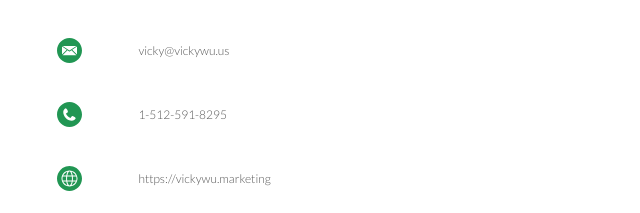
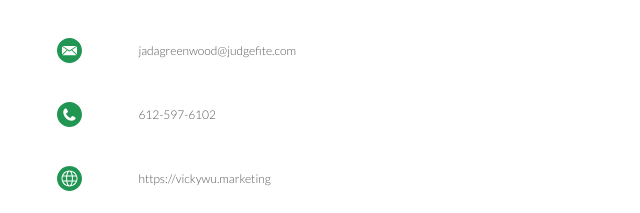
Before and after one commit to vickywu55/Jada-Greenwood, a plain HTML site: page index.html in a window 1280 px wide. Shown: the part 342-555 px from the top of the page, 0-640 px from the left. Drawn offline with Linux system fonts and the light colour scheme; a web font is replaced by a local one.

Commit message:
Update index.html

```diff
--- a/index.html
+++ b/index.html
@@ -30,21 +30,21 @@
 					<p class="text-title-company">CENTURY 21 Judge Fite</p>
 				</div>
 				<div class="col">
-					<img src="assets/VWM horizontal 300px transparent.png" alt="Company Logo">
+					<img src="assets/c21jf logo.jpg" alt="Company Logo">
 				</div>
 			</div>
 		</div>
 	</section>
 
 	<section class="bg-color-white secondary-info">
-		<a href="mailto:vicky@vickywu.us">
+		<a href="mailto:jadagreenwood@judgefite.com">
 			<div class="container">
 				<div class="row detail">
 					<div class="col">
 						<img src="assets/icon-email.svg" alt="Email Icon"">
 					</div>
 					<div class="col is-8">
-						<p class="text-detail">vicky@vickywu.us</p>
+						<p class="text-detail">jadagreenwood@judgefite.com</p>
 					</div>
 					<div class="col">
 						<img src="assets/right-arrow.svg" alt="Right Arrow" height="50%" width="40%">
@@ -55,14 +55,14 @@
 	</section>
 
 	<section class="bg-color-white secondary-info">
-		<a href="tel:+15125918295">
+		<a href="tel:+16125976102">
 			<div class="container">
 				<div class="row detail">
 					<div class="col">
 						<img src="assets/icon-phone.svg" alt="Phone Icon"">
 					</div>
 					<div class="col is-8">
-						<p class="text-detail">1-512-591-8295</p>
+						<p class="text-detail">612-597-6102</p>
 					</div>
 					<div class="col">
 						<img src="assets/right-arrow.svg" alt="Right Arrow" height="50%" width="40%">
```
